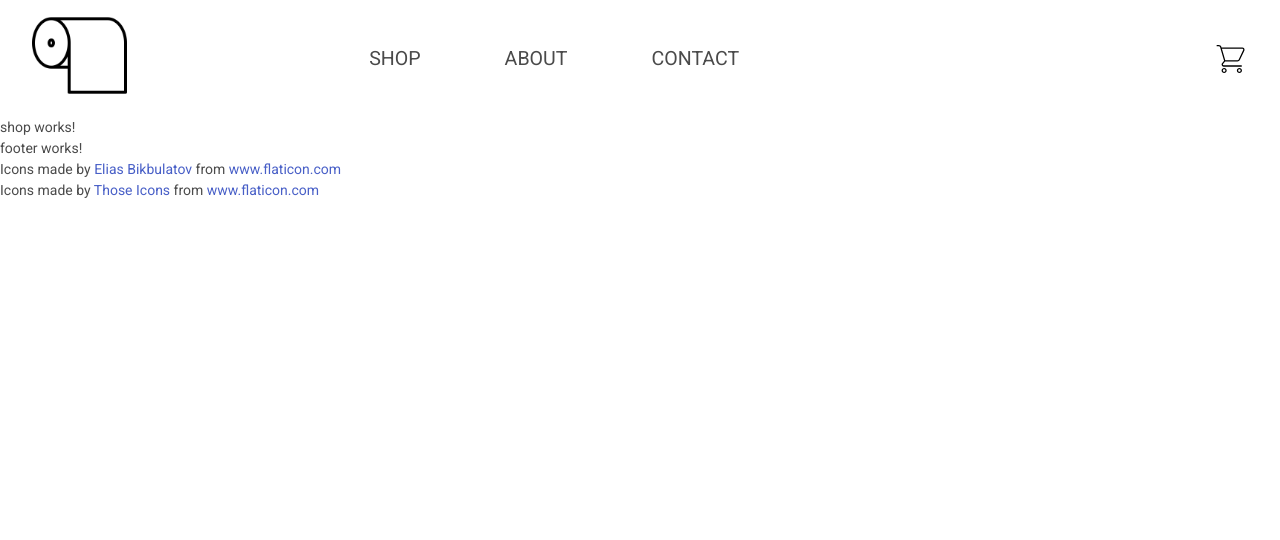
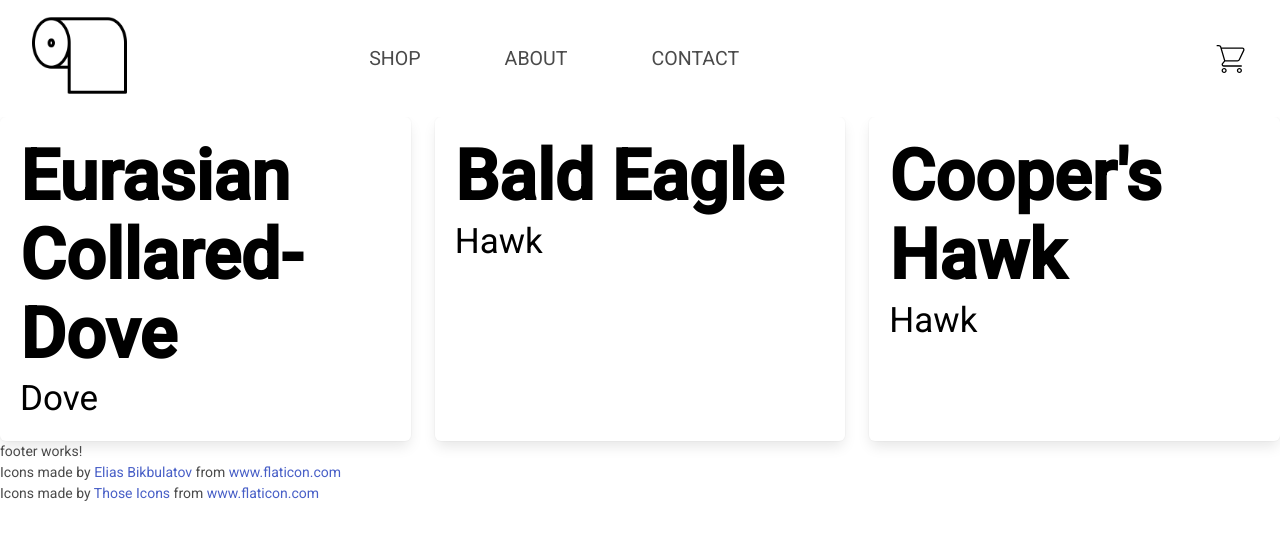
Before and after one commit to revisionaccess/demo-angular-design, an Angular app: page /shop in a window 1280 px wide. Shown: the top 540 px of the page. Built offline with nearby package versions, Linux system fonts and the light colour scheme.

Commit message:
feat: Add httpclient module and json object, add repeating tile to Shop

```diff
--- a/src/app/app.module.ts
+++ b/src/app/app.module.ts
@@ -8,6 +8,7 @@ import { HeaderComponent } from './header/header.component';
 import { FooterComponent } from './footer/footer.component';
 import { BrowserAnimationsModule } from '@angular/platform-browser/animations';
 import { ShopComponent } from './shop/shop.component';
+import { HttpClientModule } from '@angular/common/http';
 
 @NgModule({
   declarations: [
@@ -20,7 +21,8 @@ import { ShopComponent } from './shop/shop.component';
   imports: [
     BrowserModule,
     AppRoutingModule,
-    BrowserAnimationsModule
+    BrowserAnimationsModule,
+    HttpClientModule
   ],
   providers: [],
   bootstrap: [AppComponent]
--- a/src/app/header/header.component.ts
+++ b/src/app/header/header.component.ts
@@ -7,8 +7,8 @@ import { Component, OnInit } from '@angular/core';
       <nav class="navbar">
           <div class="navbar-brand">
             <div style="padding: 0 20px">
-              <a class="navbar-item" href="/" style="background-color: #fff; display: block !important">
-                <img src="../../assets/toilet-paper.png" role="img" width="95" height="60" style="max-height:none !important">
+              <a aria-label="Shop TP home" class="navbar-item" href="/" style="background-color: #fff; display: block !important">
+                <img src="../../assets/toilet-paper.png" alt="Shop TP" role="img" width="95" height="60" style="max-height:none !important">
               </a>
             </div>
               <button id="hamburger-button" class="navbar-burger burger" [ngClass]="{ 'is-active': navbarOpen }" aria-label="menu" aria-expanded="false" data-target="navbarBasicExample" (click)="toggleNavbar()">
@@ -26,7 +26,7 @@ import { Component, OnInit } from '@angular/core';
             </div>
             <div id="cart-link-container" class="navbar-end">
               <a id="cart-link" href="#" class="navbar-item" style="margin:0">
-                <img src="../../assets/commerce-and-shopping.svg" width="45" height="45">
+                <img alt="cart" src="../../assets/commerce-and-shopping.svg" width="45" height="45">
               </a>
             </div>
           </div>
--- a/src/app/shop/shop.component.ts
+++ b/src/app/shop/shop.component.ts
@@ -1,20 +1,42 @@
 import { Component, OnInit } from '@angular/core';
+import { HttpClient, HttpErrorResponse } from '@angular/common/http'
+
 
 @Component({
   selector: 'app-shop',
   template: `
-    <p>
-      shop works!
-    </p>
+  <ul>
+    <div *ngIf="arrBirds" class="tile is-ancestor">
+      <div *ngFor="let bird of arrBirds" class="tile is-parent">
+        <li class="tile is-child box">
+          <p class="title">{{ bird.Name }}</p>
+          <p class="subtitle">{{ bird.Type }}</p>
+        </li>
+      </div>
+    </div>
+    </ul>
   `,
   styles: [
   ]
 })
 export class ShopComponent implements OnInit {
 
-  constructor() { }
+  // resource for importing data from json
+      // https://www.encodedna.com/angular/read-an-external-json-file-in-angular-4-and-convert-data-to-table.htm
+
+  constructor(private httpService: HttpClient) { }
+
+  public arrBirds: string [];
 
   ngOnInit(): void {
+    this.httpService.get('../../assets/birds.json').subscribe(
+      data => {
+        this.arrBirds = data as string [];
+      },
+      (err: HttpErrorResponse) => {
+        console.log (err.message);
+      }
+    );
   }
 
 }
--- /dev/null
+++ b/src/assets/birds.json
@@ -0,0 +1,18 @@
+[{
+    "ID": "001",
+   "Name": "Eurasian Collared-Dove",
+    "Type": "Dove",
+    "Scientific Name": "Streptopelia"
+},
+{
+    "ID": "002",
+    "Name": "Bald Eagle",
+    "Type": "Hawk",
+    "Scientific Name": "Haliaeetus leucocephalus"
+},
+{
+    "ID": "003",
+    "Name": "Cooper's Hawk",
+    "Type": "Hawk",
+    "Scientific Name": "Accipiter cooperii"
+}]
```
